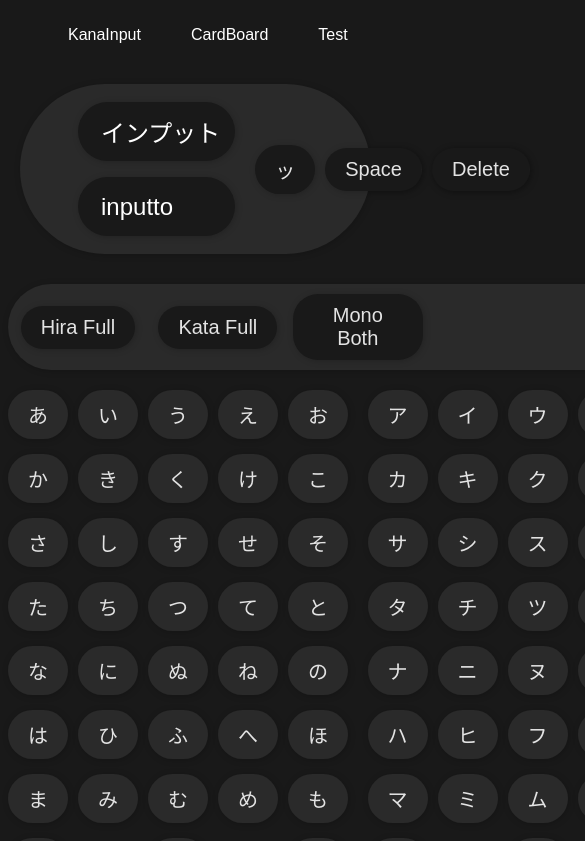
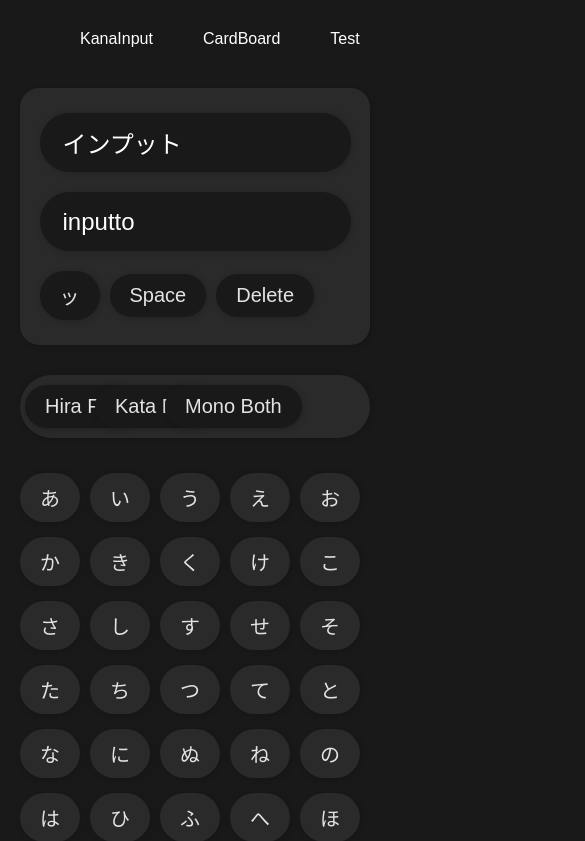
Before and after one commit to zhy-shen/kanakata, a React app: page / in a window 390 px wide. Shown: the top 841 px of the page, 585 px wide, since content can reach past the window. Built offline with nearby package versions, Linux system fonts and the light colour scheme.

Commit message:
Improve responsiveness

```diff
--- a/src/Button.css
+++ b/src/Button.css
@@ -14,6 +14,7 @@ button {
   user-select: none;
   filter: drop-shadow(1px 1px 3px rgba(0, 0, 0, 0.2));
   flex: 1 0 17%;
+  white-space: nowrap;
 
   animation-fill-mode: forwards;
   background-image: linear-gradient(to bottom right, var(--button-highlight-color) 49.5%, var(--button-color) 50%);
--- a/src/InputBox.css
+++ b/src/InputBox.css
@@ -1,16 +1,22 @@
 .header {
   display: flex;
   gap: 20px;
-  height: 150px;
   width: 60vw;
   margin: 30px auto;
   background: var(--button-color);
-  padding: 10px 15vw;
+  padding: 20px calc(((90vw - 80px) - max(600px, 60vw) )/ 2);
   border-radius: 100px;
   position: sticky;
   top: 10px;
   z-index: 1;
   filter: drop-shadow(1px 1px 3px rgba(0, 0, 0, 0.2));
+
+  @media screen and (max-width: 1000px) {
+    flex-direction: column;
+    padding: 25px 5vw;
+    width: calc(90vw - 40px);
+    border-radius: 5vw;
+  }
 
   & .control-box {
     margin: auto 0;
@@ -26,6 +32,7 @@
     display: flex;
     flex-direction: column;
     flex-grow: 1;
+    gap: 20px;
   }
 
   & .input-wrapper {
--- a/src/KanaBoard.css
+++ b/src/KanaBoard.css
@@ -2,9 +2,14 @@
   width: fit-content;
   display: grid;
   grid-template-columns: repeat(2, 1fr);
-  gap: 5vw;
+  row-gap: 35px;
+  column-gap: 20px;
   margin-left: auto;
   margin-right: auto;
+
+  @media screen and (max-width: 800px) {
+    grid-template-columns: 1fr;
+  }
 
   & > div {
     width: fit-content;
@@ -18,16 +23,25 @@
 }
 
 .kana-button-control {
-  grid-area: 1 / 1 / 2 / 3;
-  grid-template-columns: repeat(7, 1fr);
+
+  grid-template-columns: repeat(5, 1fr);
   position: sticky;
-  top: 190px;
+  top: 280px;
   z-index: 1;
   background: var(--button-color);
   padding: 10px 5px;
   border-radius: 50px;
   filter: drop-shadow(1px 1px 3px rgba(0, 0, 0, 0.2));
   margin: auto;
+
+  @media screen and (min-width: 1000px) {
+    top: 200px;
+  }
+
+  @media screen and (min-width: 800px) {
+    grid-area: 1 / 1 / 2 / 3;
+  }
+
 
   & button {
     background-color: var(--background-color);
--- a/src/index.css
+++ b/src/index.css
@@ -5,6 +5,7 @@ body {
   --button-click-color: #e3e3e3;
   --button-click-text-color: #252525;
   --background-color: #191919;
+  margin: 20px;
 }
 
 html * {
```
Also changed, not shown: 1 other file (tests, documents, lock files or other folders).
